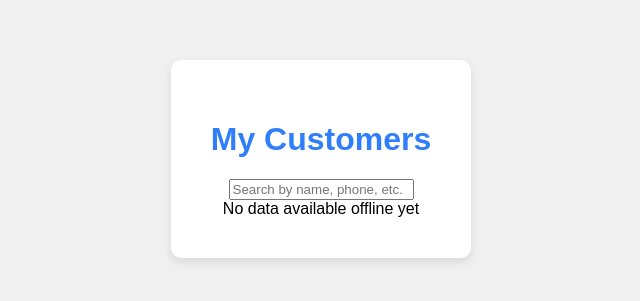
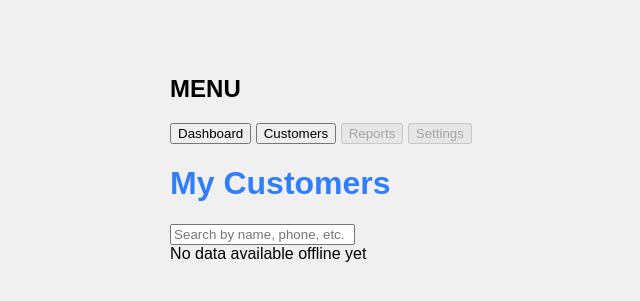
Before and after one commit to roycoway/RC, a plain HTML site: page index.html in a window 1280 px wide. Shown: the part 241-542 px from the top of the page, without its empty margins (319-959 px from the left). Drawn offline with Linux system fonts and the light colour scheme; no server answers.

Commit message:
Update index.html

```diff
--- a/index.html
+++ b/index.html
@@ -9,14 +9,36 @@
     <meta name="theme-color" content="#317EFB"/>
 </head>
 <body>
-    <div class="container">
+    <div class="app">
+
+        <!-- SIDEBAR -->
+        <aside class="sidebar">
+            <h2>MENU</h2>
+            <button onclick="showDashboard()">Dashboard</button>
+            <button onclick="showCustomers()">Customers</button>
+            <button disabled>Reports</button>
+            <button disabled>Settings</button>
+        </aside>
+
+        <!-- MAIN CONTENT -->
+        <main class="content">
             <h1>My Customers</h1>
-        <input type="text" id="search" placeholder="Search by name, phone, etc." autocomplete="off">
+
+            <input
+                type="text"
+                id="search"
+                placeholder="Search by name, phone, etc."
+                autocomplete="off"
+            >
+
             <div id="status">Loading data...</div>
+
             <table id="customerTable">
                 <thead id="tableHead"></thead>
                 <tbody id="tableBody"></tbody>
             </table>
+        </main>
+
     </div>
 
     <script src="app.js"></script>
@@ -26,4 +48,5 @@
         }
     </script>
 </body>
+
 </html>
```
Lines whose indentation alone changed are shown as unchanged.
